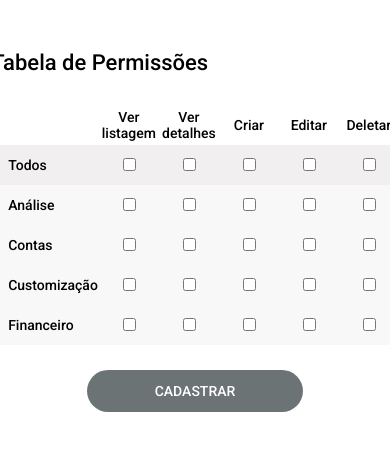
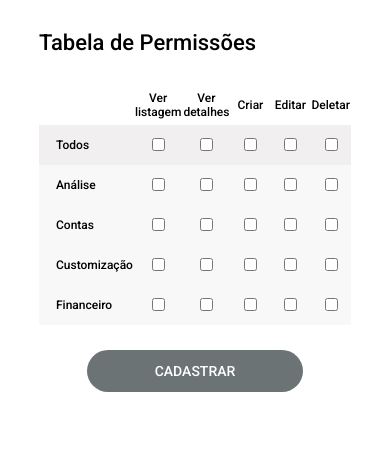
Before and after one commit to tonylcb/teste_mobix_lista-de-permissoes, a React (Create React App) app: page / in a window 390 px wide. Shown: the top 450 px of the page. Built offline with nearby package versions, Linux system fonts and the light colour scheme.

Commit message:
add responsividade

```diff
--- a/src/App.css
+++ b/src/App.css
@@ -5,3 +5,9 @@ body {
   height: 80vh;
   margin-top: 50px;
 }
+
+@media(max-width: 500px) {
+  body {
+    margin-top: 30px;
+  }
+}
--- a/src/Components/Table.module.css
+++ b/src/Components/Table.module.css
@@ -53,15 +53,29 @@ background-color: #F1EFEF;
 
 @media(max-width:500px) {
   .topic th{
+    font-size: 1rem;
+  }
+  .subtopic th{
     font-size: 0.875rem;
+  }
+  tr:first-child th{
+    font-size: .875rem;
+  }
+  td {
+    width: 0px;
+    padding-left: 10px;
+    padding-right: 10px;
+  }
+}
+
+@media(max-width:400px) {
+  .topic th{
+    font-size: .75rem;
   }
   .subtopic th{
     font-size: 0.75rem;
   }
   tr:first-child th{
-    text-align: center;
-    font-family: Roboto;
-    font-weight: 500;
-    font-size: 0.875rem;
+    font-size: 0.75rem;
   }
 }
```
Also changed, not shown: 1 other file (tests, documents, lock files or other folders).
